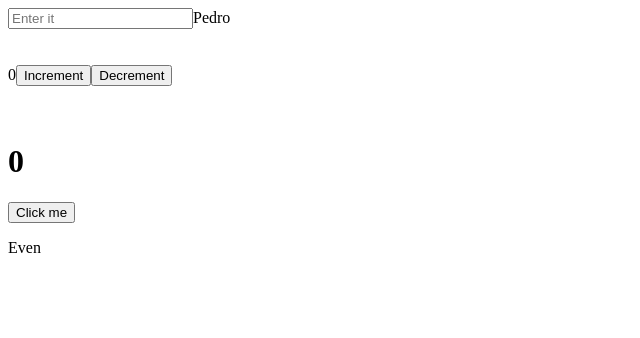
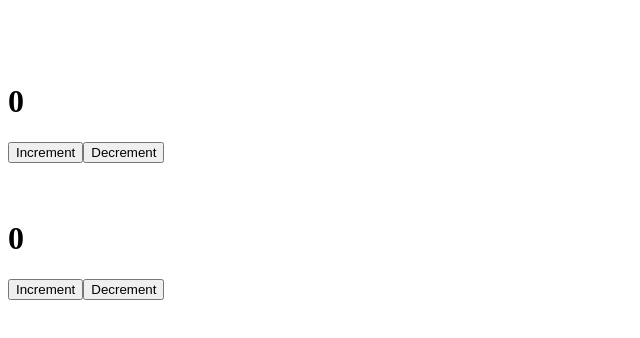
Before and after one commit to sbigelo/react-testing-hooks, a React (Create React App) app: page / in a window 1280 px wide. Shown: the top 338 px of the page, without its empty margins (0-640 px from the left). Built offline with nearby package versions, Linux system fonts and the light colour scheme.

Commit message:
got two different ways of hooks to properly/pretty print working counters that cant go below 0

```diff
--- a/src/App.js
+++ b/src/App.js
@@ -4,28 +4,25 @@ import React, { useReducer, useState } from 'react'
 switch (action.type) {
     case "INCREMENT":
       return { count: state.count + 1, showText: state.showText };
-    case "toggleShowText":
-      return { count: state.count, showText: !state.showText };
+    case "DECREMENT":
+       if(state.count >= 1) {
+        return {count: state.count - 1, showText: state.showText}
+       } else {
+         return {
+           count: state.count
+         }
+       }
     default:
       return state;
     }
   }
 
-
-
 const App = () => {
   const [counter, setCounter] = useState(0)
-  const [inputValue, setInputValue] = useState('Pedro')
   const [state, dispatch] = useReducer(reducer, {count: 0, showText: true })
-
-
 
   const increment = () => {
     setCounter(counter + 1)
-  }
-
-  const changeIt = (e) => {
-    setInputValue(e.target.value)
   }
 
   const decrement = () => {
@@ -34,34 +31,38 @@ const App = () => {
     }
   }
 
-  let onChange = (e) => {
-    const newValue = e.target.value
-    setInputValue(newValue)
+  const oddOrEven = (pr) => {
+    if (pr == 0) {
+      return null
+    } else if (pr % 2 == 0) {
+      return "Is Even"
+    } else {
+      return "Is Odd"
+    }
   }
 
 
   return <div>
-    <input onChange={changeIt} placeholder='Enter it' />
-    {inputValue}
     <br></br>
     <br></br>
     <br></br>
-    {counter}
+    <h1>{counter} {oddOrEven(counter)}</h1>
     <button onClick={increment}>Increment</button>
     <button onClick={decrement}>Decrement</button>
     <br></br>
     <br></br>
     <br></br>
-    <h1>{state.count}</h1>
+    <h1>{state.count} {oddOrEven(state.count)}</h1>
   <button
     onClick={() => {
      dispatch({type: "INCREMENT"})
-     dispatch({type: "toggleShowText"})
     }}
-  >Click me</button>
-  {state.showText && <p>Even</p>}
-
-
+  >Increment</button>
+  <button
+  onClick={() => {
+    dispatch({type: "DECREMENT"})
+  }}
+  >Decrement</button>
   </div>
 }
 
```
